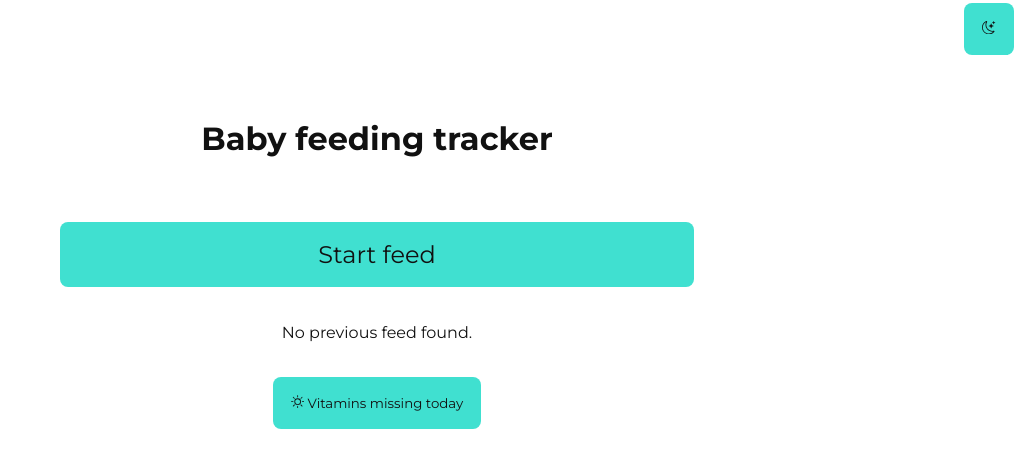
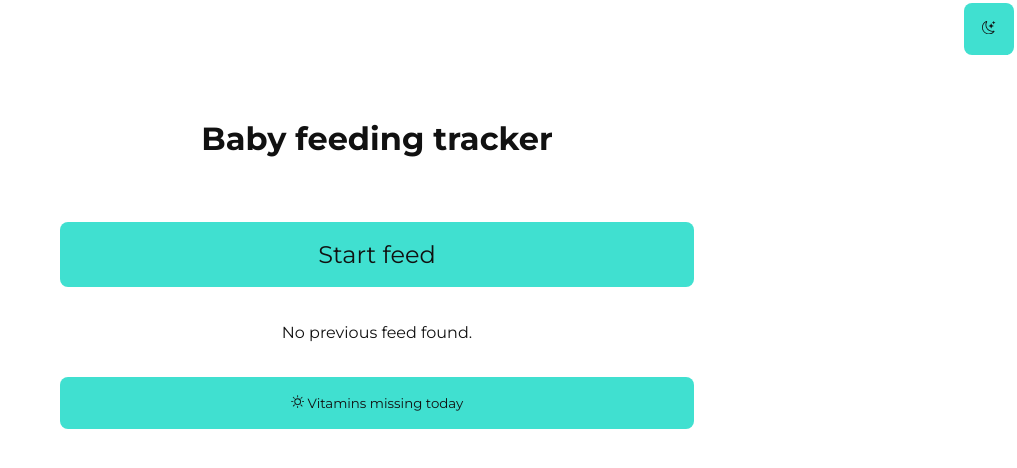
Before and after one commit to arnautresserras/feeding-tracker, a React (Create React App) app: page / in a window 1280 px wide. Shown: the top 468 px of the page, without its empty margins (263-1280 px from the left). Built offline with nearby package versions, Linux system fonts and the light colour scheme.

Commit message:
Update vitamin stying

```diff
--- a/src/App.tsx
+++ b/src/App.tsx
@@ -43,9 +43,9 @@ function App() {
         <div className='App-content'>
           <button className='track-feed' onClick={e => trackTime(e)}>Start feed</button>
           <LastFeed side={lastSide}/>
+          <VitaminChecker vitaminDrops={vitaminDrops} setVitaminDrops={trackDrops}/>
         </div>
       )}
-      <VitaminChecker vitaminDrops={vitaminDrops} setVitaminDrops={trackDrops}/>
     </div>
   );
 }
--- a/src/components/VitaminChecker/VitaminChecker.tsx
+++ b/src/components/VitaminChecker/VitaminChecker.tsx
@@ -8,12 +8,12 @@ interface Props{
 const VitaminChecker = (props:Props) => {
     return (
         <button
-            className={`VitaminChecker ${props.vitaminDrops === true ? 'active' : ''}`}
+            className="VitaminChecker"
             onClick={() => props.setVitaminDrops()}>
             {props.vitaminDrops ? (
-                <span><BsMoonStars></BsMoonStars> Vitamins done!</span>
+                <><BsMoonStars></BsMoonStars> Vitamins done!</>
             ) : (
-                <span><BsSun></BsSun> Vitamins missing today</span>
+                <><BsSun></BsSun> Vitamins missing today</>
             ) }
         </button>
     )
```
Also changed, not shown: 1 other file (tests, documents, lock files or other folders).
